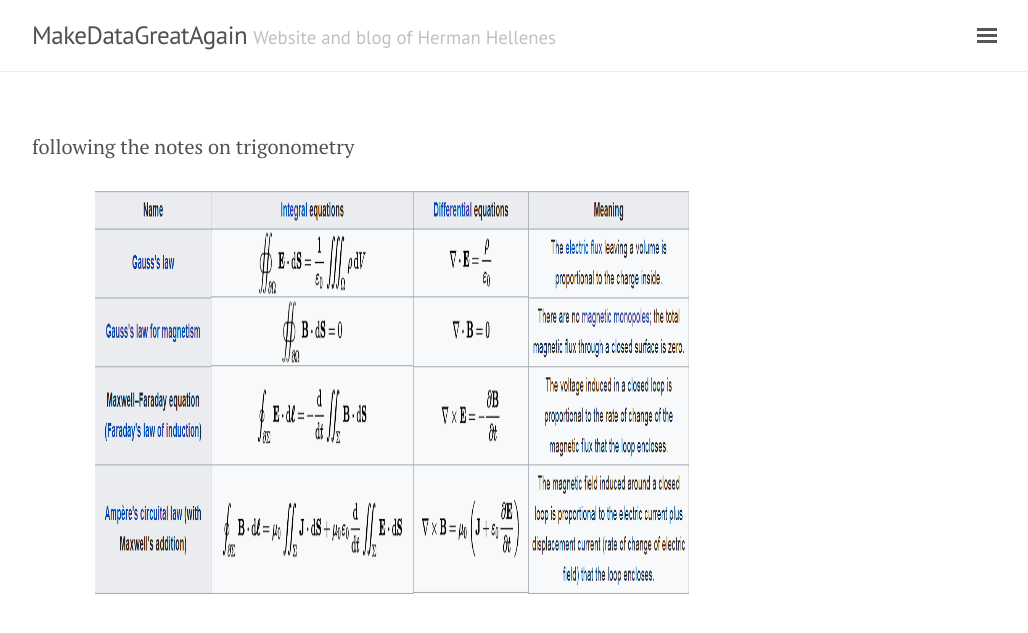
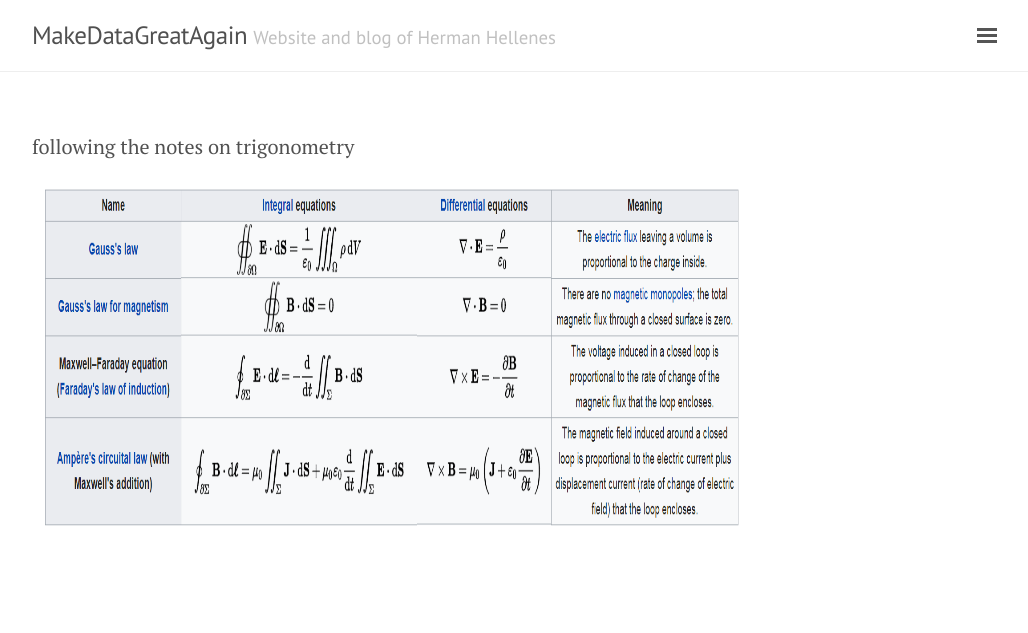
Before and after one commit to herman-hellenes/herman-hellenes.github.io, a Jekyll site: the page built from undone_posts/notes on electromagnetism.md, in a window 1280 px wide. Shown: the top 633 px of the page, without its empty margins (248-1276 px from the left). Built offline with Jekyll 4.4.1, drawn with Linux system fonts in a browser that asks for light colours; nearby versions of some CDN libraries; our own code applies the rules of GitHub Pages for plain Markdown files.

Commit message:
Update notes on electromagnetism.md

```diff
--- a/undone_posts/notes on electromagnetism.md
+++ b/undone_posts/notes on electromagnetism.md
@@ -3,5 +3,5 @@ following the notes on trigonometry
 
 
 <p align="center">
-  <img width="600" height="420" src="/figs/electromagnetism/maxwell.png">
+  <img width="700" height="350" src="/figs/electromagnetism/maxwell.png">
 </p>
```
